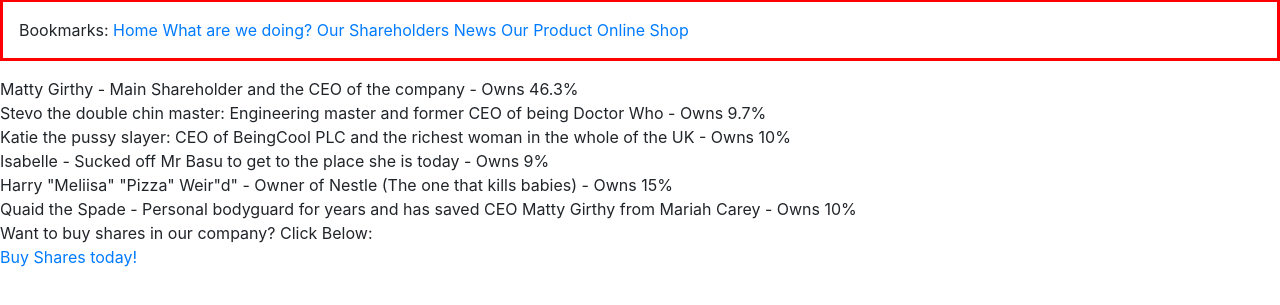
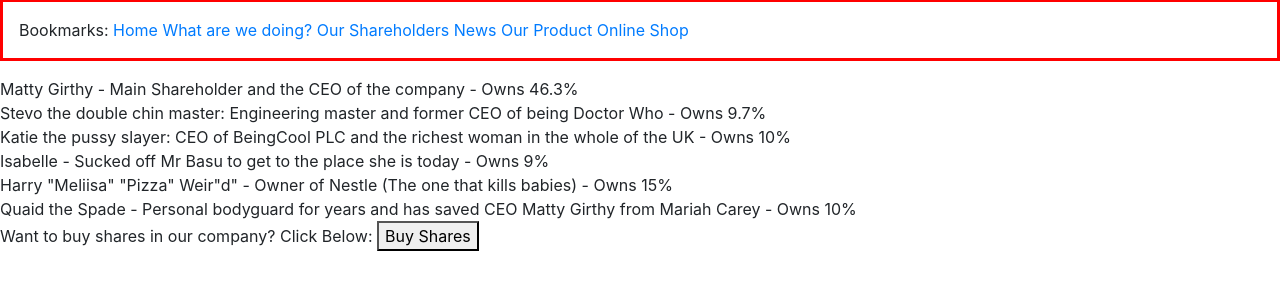
Before and after one commit to FattyG123/girthygrapes, a plain HTML site: page shareholders.html in a window 1280 px wide. Shown: the part 57-362 px from the top of the page. Drawn offline with nearby package versions, Linux system fonts and the light colour scheme.

Commit message:
commit message

```diff
--- a/shareholders.html
+++ b/shareholders.html
@@ -29,7 +29,9 @@
     Harry "Meliisa" "Pizza" Weir"d" - Owner of Nestle (The one that kills babies) - Owns 15%<br>
     Quaid the Spade - Personal bodyguard for years and has saved CEO Matty Girthy from Mariah Carey - Owns 10%
     <br>
-    Want to buy shares in our company? Click Below:<br>
-    <a href="https://www.youtube.com/watch?v=dQw4w9WgXcQ">Buy Shares today!</a>
+    Want to buy shares in our company? Click Below:
+    <audio id="sound1" src="FattyG123/girthygrapes/never.mp3" preload="auto"></audio>
+    <button onclick="document.getElementById('sound1').play();">Buy Shares</button>
+
     </body>
 </html>
```
Also changed, not shown: news.html (+0 -14 lines).
